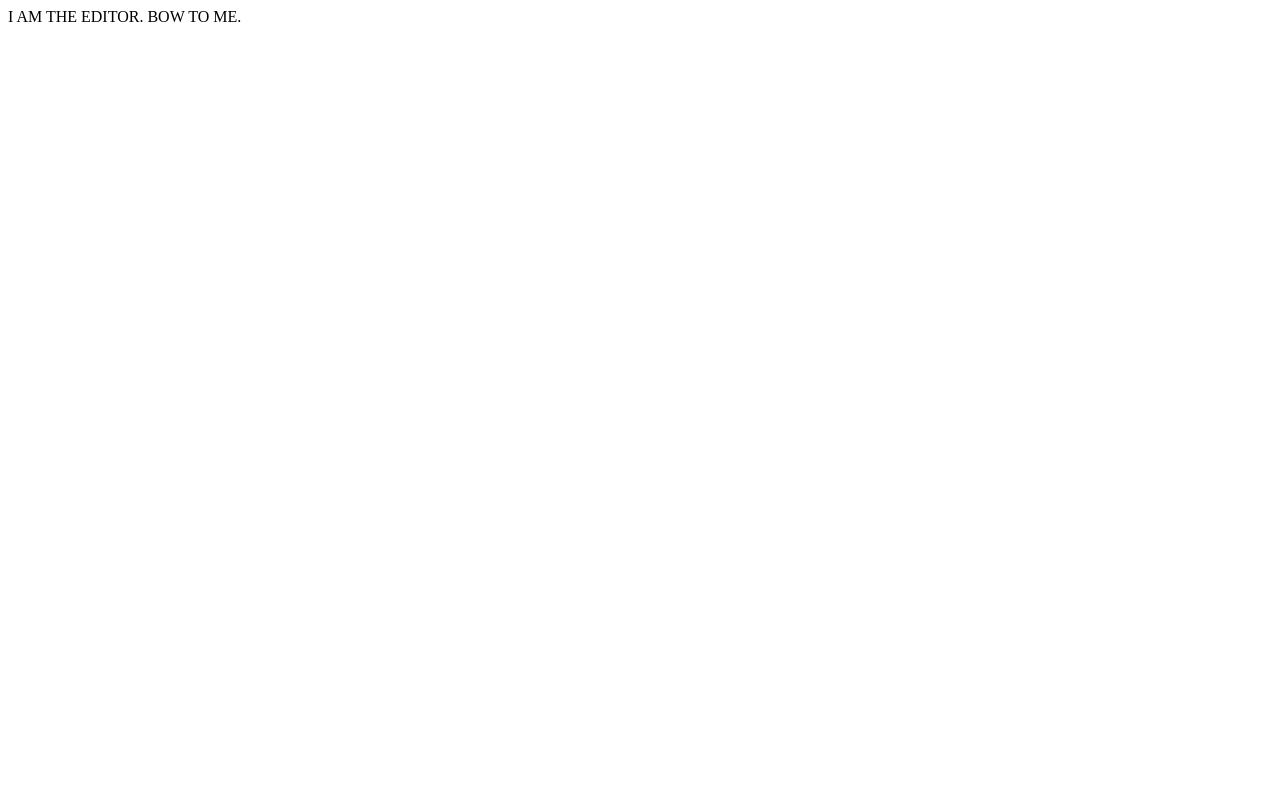
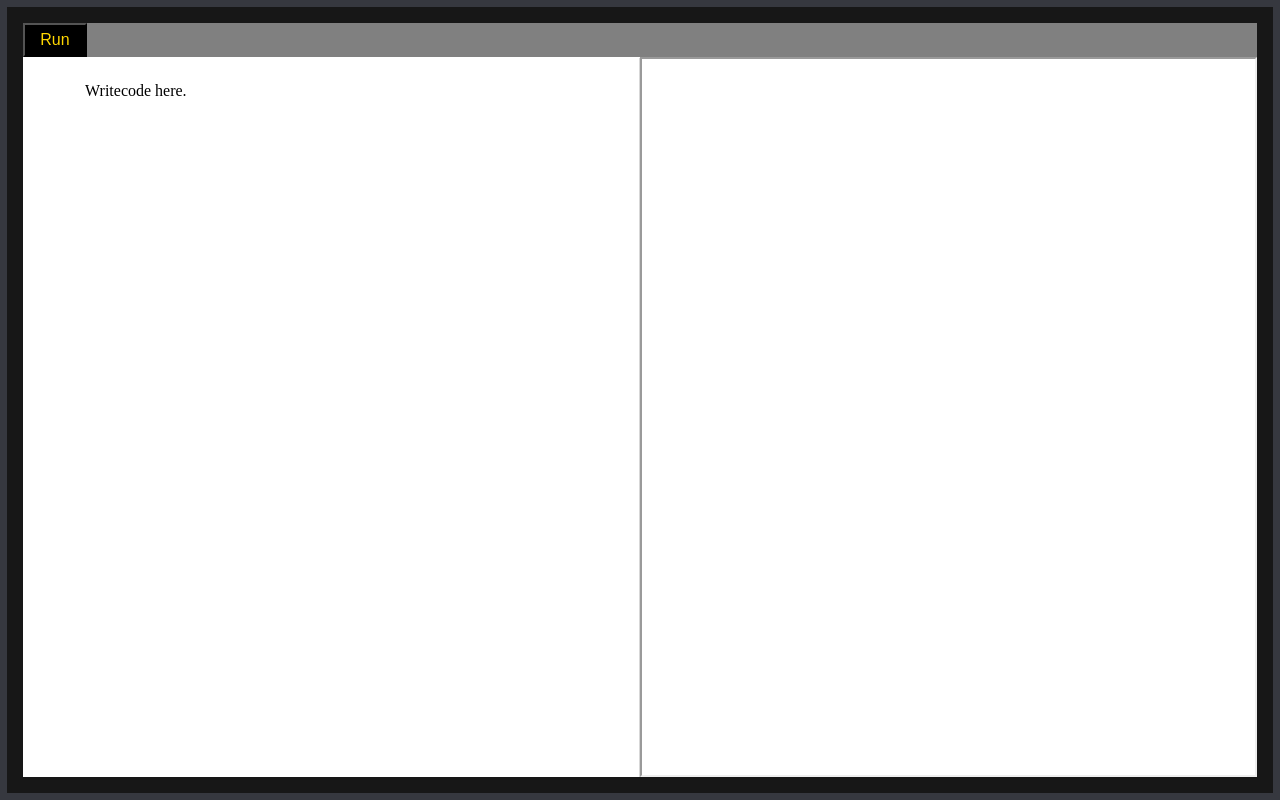
Before and after one commit to dbomoto/Tailwind-Editor, a website: page views/editor.html in a window 1280 px wide. Drawn offline with Linux system fonts and the light colour scheme.

Commit message:
Working editor skeleton. No eye candy yet.

```diff
--- a/index.js
+++ b/index.js
@@ -1,12 +1,12 @@
 const express = require('express')
 const path = require('path')
+const routes = require('./routes/routes.js')
 const app = express()
 const port = 3000
 
-app.get('/', (req, res) => {
-  res.sendFile(path.join(__dirname,'/views/editor.html'));
-})
+app.use("/public", express.static(process.cwd() + '/public'));
 
+routes(app,path);
 
 app.listen(port, () => {
   console.log(`Example app listening at ${port
--- /dev/null
+++ b/public/editor.css
@@ -0,0 +1,77 @@
+* {
+  box-sizing: border-box;
+  padding: 0;
+  margin: 0;
+}
+
+
+.runCMD {
+  poistion:fixed;
+  right:0;
+  padding: 0.4rem;
+  width: 4rem;
+  background: rgb(0, 0, 0);
+  color: gold;
+  font-size: 1rem;
+  outline:none;
+  cursor:pointer;
+  height: auto;
+}
+
+.runCMD:hover{
+  color:white;
+  background: blue;
+}
+
+
+.main-editor {
+  background: rgba(0, 0, 0, 0.91);
+  display: flex;
+  flex-direction: column;
+  width: 100%;
+  padding: 1rem;
+  box-shadow:0 2px 3px black;
+  position:fixed;
+  height:100vh;
+  justify-content: center;
+  align-items: center;
+  border: 7px solid #36383f;
+}
+
+.commandBar {
+  display: fixed;
+  top: 0%;
+  left: 0%;
+  width: 100%;
+  height: auto;
+  background-color: gray;
+}
+
+.editorWrapper {
+  display: flex;
+  flex-direction: row;
+  width: 100%;
+}
+
+.editor {
+  background-color: #ffffff;
+  width: 50%;
+  overflow-x: hidden;
+  overflow-y: auto;
+  white-space: pre;
+  box-shadow: 0 1px 1px rgb(22, 22, 22);
+  outline: none;
+  padding: 0.4rem;
+  height: 90vh;
+}
+
+.liveView {
+  background-color: rgb(255, 255, 255);
+  width: 50%;
+  overflow-y: auto;
+  white-space: pre;
+  right: 0;
+  box-shadow: 0 1px 1px rgb(22, 22, 22);
+  padding: 0.4rem;
+  height: 90vh;
+}
--- /dev/null
+++ b/public/editor.js
@@ -0,0 +1,20 @@
+const first = document.querySelector(".editor");
+const iframe = document.querySelector("iframe");
+const btn = document.querySelector(".runCMD");
+
+btn.addEventListener("click", () => {
+  var html = first.textContent;
+  iframe.src = "data:text/html;charset=utf-8," + encodeURI(html);
+});
+
+
+first.addEventListener('keyup', () => {
+  var html = first.textContent;
+  iframe.src = "data:text/html;charset=utf-8," + encodeURI(html);
+})
+
+first.addEventListener("paste", function(e) {
+  e.preventDefault();
+  var text = e.clipboardData.getData("text/plain");
+  document.execCommand("insertText", false, text);
+});
--- a/views/editor.html
+++ b/views/editor.html
@@ -1,16 +1,32 @@
+<!--
+SOURCE: https://reactgo.com/build-your-own-html-editor/
+ -->
+
 <!DOCTYPE html>
-<html>
+<html lang="en">
+<head>
+    <meta charset="UTF-8">
+    <meta name="viewport" content="width=device-width, initial-scale=1.0">
+    <meta http-equiv="X-UA-Compatible" content="ie=edge">
+    <link rel="stylesheet" href="/public/editor.css">
+    <title>Html editor</title>
+</head>
+<body>
+    <div class="main-editor">
+        <div class="commandBar">
+        <button class="runCMD">Run</button>
+        </div>
 
-<head>
-	<title>Tailwind Editor</title>
-	<meta name="description" content="HTML live editor with Tailwind CSS">
-	<meta name="keywords" content="html editor tailwind live">
-  <meta charset="UTF-8">
-  <meta name="viewport" content="width=device-width, initial-scale=1.0">
-</head>
+        <div class="editorWrapper">
+          <div class="editor" contenteditable>
+              Writecode here.
+          </div>
 
-<body>
-	I AM THE EDITOR. BOW TO ME.
+          <iframe class="liveView">
+          </iframe>
+        <div>
+    </div>
+
+    <script type="application/javascript" src="/public/editor.js"></script>
 </body>
-
 </html>
```
Also changed, not shown: routes/routes.js (+4 -3 lines).
